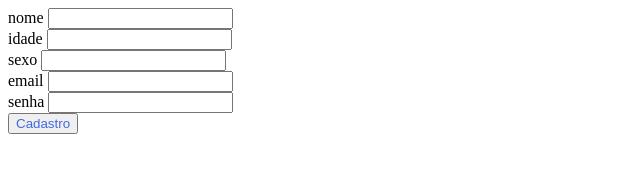
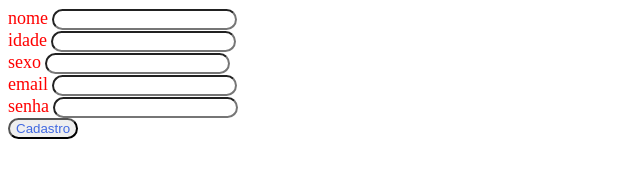
Before and after one commit to biahfeliciano/guiaBIA, a plain HTML site: page teste.css/teste_formsCadastro.html in a window 1280 px wide. Shown: the whole page, without its empty margins (0-640 px from the left). Drawn offline with Linux system fonts and the light colour scheme.

Commit message:
teste.css

```diff
--- /dev/null
+++ b/teste.css/style.css
@@ -0,0 +1,14 @@
+label{
+    color: red;
+    font-size: large;
+
+}
+
+button{
+    color:darkblue;
+    border-radius: 20px;
+}
+
+input{
+    border-radius:  20px;
+}
--- a/teste_formsCadastro.html
+++ b/teste.css/teste_formsCadastro.html
@@ -7,29 +7,33 @@
         <title> formulário Cadastro - beatriz </title>
 
         <meta charset="utf-8">
+        <link href="./style.css" rel="stylesheet">
+
+
     </head>
+
     <body>
         <form>
             <div>
-             <label   for="nome">nome</label>
-             <input   type="text" id="nome"/>
+                <label for="nome">nome</label>
+                <input type="text" id="nome" />
             </div>
             <div>
                 <label for="idade">idade</label>
-                <input type="number" maxlength="2"/>
+                <input type="number" maxlength="2" />
             </div>
             <div>
                 <label for="sexo">sexo</label>
-                <input type="text" maxlength="2"/>
+                <input type="text" maxlength="2" />
             </div>
-             <div>
+            <div>
                 <label for="email">email</label>
-                <input type="email" id="email"/>
-             </div>
+                <input type="email" id="email" />
+            </div>
 
             <div>
                 <label for="senha">senha</label>
-                <input type="password" id="senha"/>
+                <input type="password" id="senha" />
             </div>
             <div>
                 <button style="color: royalblue;"> Cadastro </button>
```
Also changed, not shown: teste.css/teste_link.html (renamed from teste_link.html, +2 -2 lines).
